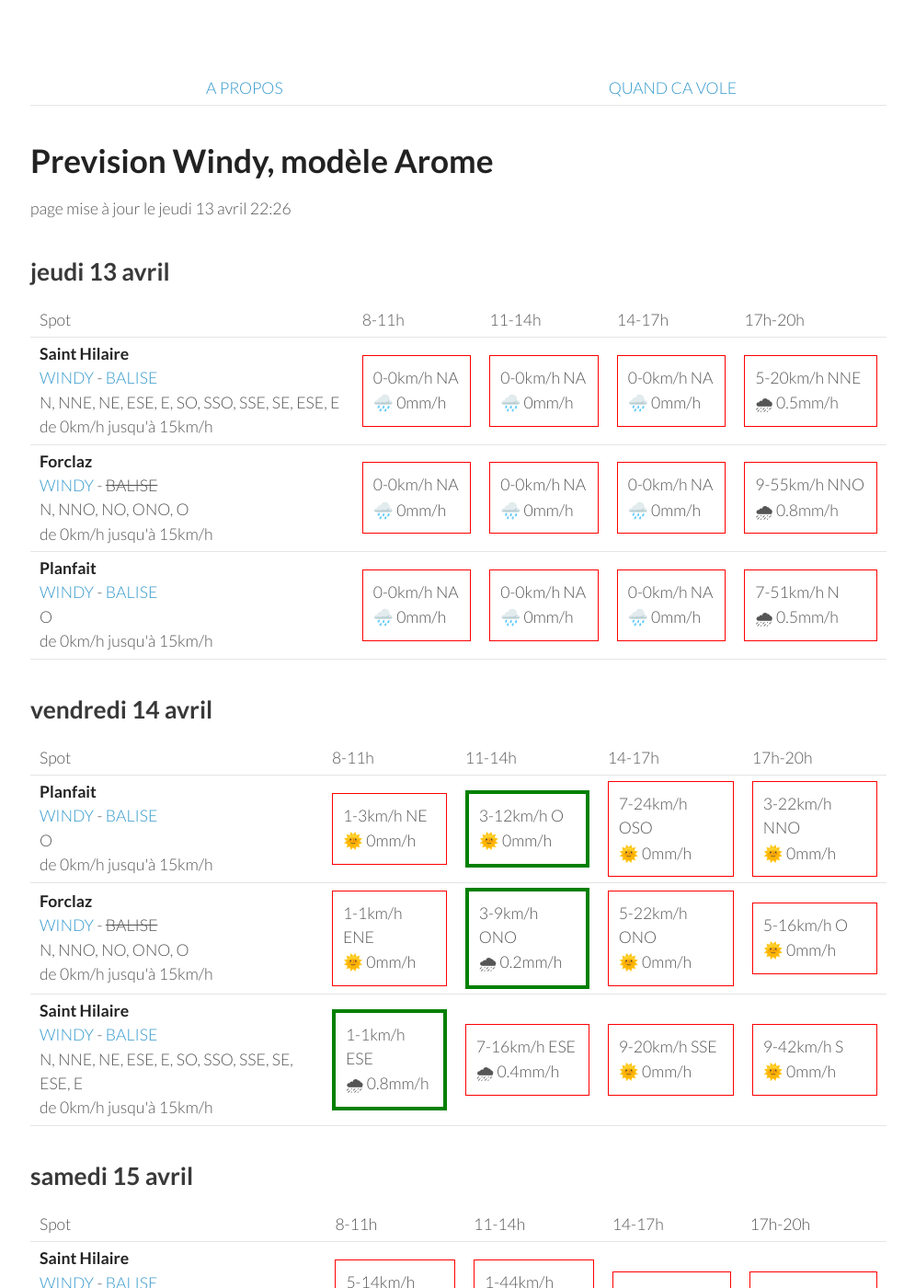
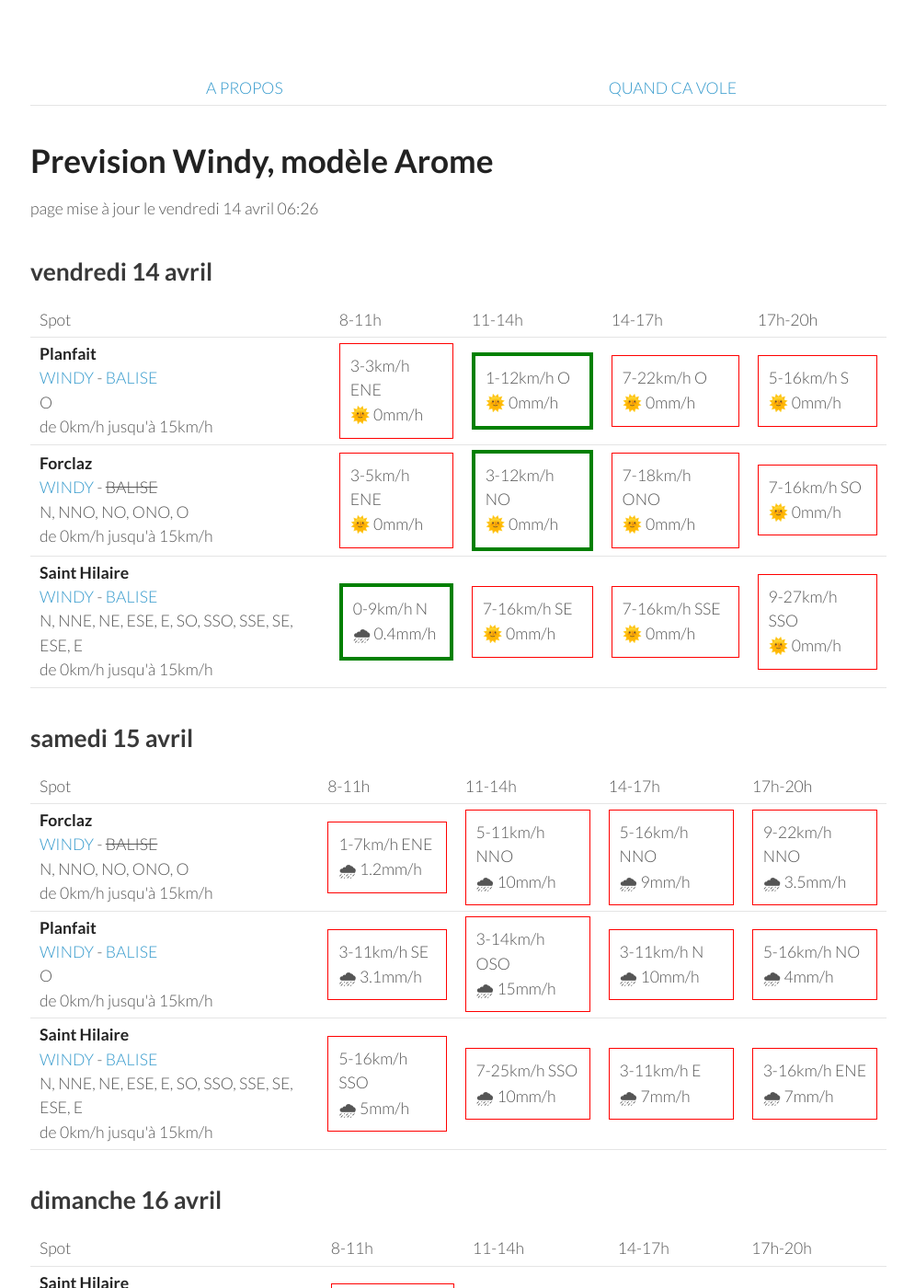
Before and after one commit to parapente-dans-le-nord/parapente-dans-le-nord.github.io, a Jekyll site: the page built from alpes_nord.markdown, in a window 1280 px wide and 1400 px high. Shown: the whole window at 92% size, without its empty margins (25-1020 px from the left). Built offline with Jekyll 4.4.1, drawn with Linux system fonts in a browser that asks for light colours; some of the changed text lies outside the part shown.

Commit message:
update index.markdown

```diff
--- a/alpes_nord.markdown
+++ b/alpes_nord.markdown
@@ -7,51 +7,8 @@ title:  "Tous les spots"
 {: .links}
 
 # Prevision Windy, modèle Arome
-page mise à jour le jeudi 13 avril 22:26
+page mise à jour le vendredi 14 avril 06:26
 
-## jeudi 13 avril
-
-{::nomarkdown}
-<table>
-  <tbody>
-    <tr>
-      <td>Spot</td>
-      <td>8-11h</td>
-      <td>11-14h</td>
-      <td>14-17h</td>
-      <td>17h-20h</td>
-    </tr>
-<tr>
-        <td><strong>Saint Hilaire</strong><br><a href="https://windy.com/45.307/5.888?45.087,5.889,9,m:eUFagkX">WINDY</a> - <span class=""><a href="http://www.balisemeteo.com/balise.php?idBalise=61">BALISE</a> </span><br> <span class="vent-favorable">N, NNE, NE, ESE, E, SO, SSO, SSE, SE, ESE, E</span><br><span class="force-vent">de 0km/h jusqu'à 15km/h</span> </td>
-
-            <td><div class="not-flyable"><p>0-0km/h NA</p><p>🌧️ 0mm/h</p></div></td>
-            <td><div class="not-flyable"><p>0-0km/h NA</p><p>🌧️ 0mm/h</p></div></td>
-            <td><div class="not-flyable"><p>0-0km/h NA</p><p>🌧️ 0mm/h</p></div></td>
-            <td><div class="not-flyable"><p>5-20km/h NNE</p><p>🌧 0.5mm/h</p></div></td>
-
-    </tr>
-<tr>
-        <td><strong>Forclaz</strong><br><a href="https://windy.com/45.814/6.247?45.375,6.246,8,m:eVwaglz">WINDY</a> - <span class="no-balise"> BALISE </span><br> <span class="vent-favorable">N, NNO, NO, ONO, O</span><br><span class="force-vent">de 0km/h jusqu'à 15km/h</span> </td>
-
-            <td><div class="not-flyable"><p>0-0km/h NA</p><p>🌧️ 0mm/h</p></div></td>
-            <td><div class="not-flyable"><p>0-0km/h NA</p><p>🌧️ 0mm/h</p></div></td>
-            <td><div class="not-flyable"><p>0-0km/h NA</p><p>🌧️ 0mm/h</p></div></td>
-            <td><div class="not-flyable"><p>9-55km/h NNO</p><p>🌧 0.8mm/h</p></div></td>
-
-    </tr>
-<tr>
-        <td><strong>Planfait</strong><br><a href="https://windy.com/45.853/6.223?45.415,6.223,8">WINDY</a> - <span class=""><a href="https://www.openwindmap.org/PP496">BALISE</a> </span><br> <span class="vent-favorable">O</span><br><span class="force-vent">de 0km/h jusqu'à 15km/h</span> </td>
-
-            <td><div class="not-flyable"><p>0-0km/h NA</p><p>🌧️ 0mm/h</p></div></td>
-            <td><div class="not-flyable"><p>0-0km/h NA</p><p>🌧️ 0mm/h</p></div></td>
-            <td><div class="not-flyable"><p>0-0km/h NA</p><p>🌧️ 0mm/h</p></div></td>
-            <td><div class="not-flyable"><p>7-51km/h N</p><p>🌧 0.5mm/h</p></div></td>
-
-    </tr>
-
-</tbody>
-</table>
-{:/}
 ## vendredi 14 avril
 
 {::nomarkdown}
@@ -67,30 +24,30 @@ page mise à jour le jeudi 13 avril 22:26
 <tr>
         <td><strong>Planfait</strong><br><a href="https://windy.com/45.853/6.223?45.415,6.223,8">WINDY</a> - <span class=""><a href="https://www.openwindmap.org/PP496">BALISE</a> </span><br> <span class="vent-favorable">O</span><br><span class="force-vent">de 0km/h jusqu'à 15km/h</span> </td>
 
-            <td><div class="not-flyable"><p>1-3km/h NE</p><p>🌞 0mm/h</p></div></td>
-            <td><div class="flyable"><p>3-12km/h O</p><p>🌞 0mm/h</p></div></td>
-            <td><div class="not-flyable"><p>7-24km/h OSO</p><p>🌞 0mm/h</p></div></td>
-            <td><div class="not-flyable"><p>3-22km/h NNO</p><p>🌞 0mm/h</p></div></td>
+            <td><div class="not-flyable"><p>3-3km/h ENE</p><p>🌞 0mm/h</p></div></td>
+            <td><div class="flyable"><p>1-12km/h O</p><p>🌞 0mm/h</p></div></td>
+            <td><div class="not-flyable"><p>7-22km/h O</p><p>🌞 0mm/h</p></div></td>
+            <td><div class="not-flyable"><p>5-16km/h S</p><p>🌞 0mm/h</p></div></td>
 
 
     </tr>
 <tr>
         <td><strong>Forclaz</strong><br><a href="https://windy.com/45.814/6.247?45.375,6.246,8,m:eVwaglz">WINDY</a> - <span class="no-balise"> BALISE </span><br> <span class="vent-favorable">N, NNO, NO, ONO, O</span><br><span class="force-vent">de 0km/h jusqu'à 15km/h</span> </td>
 
-            <td><div class="not-flyable"><p>1-1km/h ENE</p><p>🌞 0mm/h</p></div></td>
-            <td><div class="flyable"><p>3-9km/h ONO</p><p>🌧 0.2mm/h</p></div></td>
-            <td><div class="not-flyable"><p>5-22km/h ONO</p><p>🌞 0mm/h</p></div></td>
-            <td><div class="not-flyable"><p>5-16km/h O</p><p>🌞 0mm/h</p></div></td>
+            <td><div class="not-flyable"><p>3-5km/h ENE</p><p>🌞 0mm/h</p></div></td>
+            <td><div class="flyable"><p>3-12km/h NO</p><p>🌞 0mm/h</p></div></td>
+            <td><div class="not-flyable"><p>7-18km/h ONO</p><p>🌞 0mm/h</p></div></td>
+            <td><div class="not-flyable"><p>7-16km/h SO</p><p>🌞 0mm/h</p></div></td>
 
 
     </tr>
 <tr>
         <td><strong>Saint Hilaire</strong><br><a href="https://windy.com/45.307/5.888?45.087,5.889,9,m:eUFagkX">WINDY</a> - <span class=""><a href="http://www.balisemeteo.com/balise.php?idBalise=61">BALISE</a> </span><br> <span class="vent-favorable">N, NNE, NE, ESE, E, SO, SSO, SSE, SE, ESE, E</span><br><span class="force-vent">de 0km/h jusqu'à 15km/h</span> </td>
 
-            <td><div class="flyable"><p>1-1km/h ESE</p><p>🌧 0.8mm/h</p></div></td>
-            <td><div class="not-flyable"><p>7-16km/h ESE</p><p>🌧 0.4mm/h</p></div></td>
-            <td><div class="not-flyable"><p>9-20km/h SSE</p><p>🌞 0mm/h</p></div></td>
-            <td><div class="not-flyable"><p>9-42km/h S</p><p>🌞 0mm/h</p></div></td>
+            <td><div class="flyable"><p>0-9km/h N</p><p>🌧 0.4mm/h</p></div></td>
+            <td><div class="not-flyable"><p>7-16km/h SE</p><p>🌞 0mm/h</p></div></td>
+            <td><div class="not-flyable"><p>7-16km/h SSE</p><p>🌞 0mm/h</p></div></td>
+            <td><div class="not-flyable"><p>9-27km/h SSO</p><p>🌞 0mm/h</p></div></td>
 
 
     </tr>
@@ -111,32 +68,32 @@ page mise à jour le jeudi 13 avril 22:26
       <td>17h-20h</td>
     </tr>
 <tr>
-        <td><strong>Saint Hilaire</strong><br><a href="https://windy.com/45.307/5.888?45.087,5.889,9,m:eUFagkX">WINDY</a> - <span class=""><a href="http://www.balisemeteo.com/balise.php?idBalise=61">BALISE</a> </span><br> <span class="vent-favorable">N, NNE, NE, ESE, E, SO, SSO, SSE, SE, ESE, E</span><br><span class="force-vent">de 0km/h jusqu'à 15km/h</span> </td>
+        <td><strong>Forclaz</strong><br><a href="https://windy.com/45.814/6.247?45.375,6.246,8,m:eVwaglz">WINDY</a> - <span class="no-balise"> BALISE </span><br> <span class="vent-favorable">N, NNO, NO, ONO, O</span><br><span class="force-vent">de 0km/h jusqu'à 15km/h</span> </td>
 
-            <td><div class="not-flyable"><p>5-14km/h SSO</p><p>🌧 6mm/h</p></div></td>
-            <td><div class="not-flyable"><p>1-44km/h SSO</p><p>🌧 7mm/h</p></div></td>
-            <td><div class="not-flyable"><p>1-42km/h N</p><p>🌧 7mm/h</p></div></td>
-            <td><div class="not-flyable"><p>3-35km/h N</p><p>🌧 2.2mm/h</p></div></td>
+            <td><div class="not-flyable"><p>1-7km/h ENE</p><p>🌧 1.2mm/h</p></div></td>
+            <td><div class="not-flyable"><p>5-11km/h NNO</p><p>🌧 10mm/h</p></div></td>
+            <td><div class="not-flyable"><p>5-16km/h NNO</p><p>🌧 9mm/h</p></div></td>
+            <td><div class="not-flyable"><p>9-22km/h NNO</p><p>🌧 3.5mm/h</p></div></td>
 
 
     </tr>
 <tr>
         <td><strong>Planfait</strong><br><a href="https://windy.com/45.853/6.223?45.415,6.223,8">WINDY</a> - <span class=""><a href="https://www.openwindmap.org/PP496">BALISE</a> </span><br> <span class="vent-favorable">O</span><br><span class="force-vent">de 0km/h jusqu'à 15km/h</span> </td>
 
-            <td><div class="not-flyable"><p>3-11km/h SSE</p><p>🌧 3mm/h</p></div></td>
-            <td><div class="not-flyable"><p>5-31km/h SSO</p><p>🌧 4.1mm/h</p></div></td>
-            <td><div class="not-flyable"><p>3-29km/h SSO</p><p>🌧 9mm/h</p></div></td>
-            <td><div class="not-flyable"><p>5-27km/h ONO</p><p>🌧 2.6mm/h</p></div></td>
+            <td><div class="not-flyable"><p>3-11km/h SE</p><p>🌧 3.1mm/h</p></div></td>
+            <td><div class="not-flyable"><p>3-14km/h OSO</p><p>🌧 15mm/h</p></div></td>
+            <td><div class="not-flyable"><p>3-11km/h N</p><p>🌧 10mm/h</p></div></td>
+            <td><div class="not-flyable"><p>5-16km/h NO</p><p>🌧 4mm/h</p></div></td>
 
 
     </tr>
 <tr>
-        <td><strong>Forclaz</strong><br><a href="https://windy.com/45.814/6.247?45.375,6.246,8,m:eVwaglz">WINDY</a> - <span class="no-balise"> BALISE </span><br> <span class="vent-favorable">N, NNO, NO, ONO, O</span><br><span class="force-vent">de 0km/h jusqu'à 15km/h</span> </td>
+        <td><strong>Saint Hilaire</strong><br><a href="https://windy.com/45.307/5.888?45.087,5.889,9,m:eUFagkX">WINDY</a> - <span class=""><a href="http://www.balisemeteo.com/balise.php?idBalise=61">BALISE</a> </span><br> <span class="vent-favorable">N, NNE, NE, ESE, E, SO, SSO, SSE, SE, ESE, E</span><br><span class="force-vent">de 0km/h jusqu'à 15km/h</span> </td>
 
-            <td><div class="not-flyable"><p>5-9km/h ESE</p><p>🌧 1.7mm/h</p></div></td>
-            <td><div class="not-flyable"><p>3-27km/h SO</p><p>🌧 7mm/h</p></div></td>
-            <td><div class="not-flyable"><p>3-24km/h O</p><p>🌧 5mm/h</p></div></td>
-            <td><div class="not-flyable"><p>5-22km/h ONO</p><p>🌧 0.5mm/h</p></div></td>
+            <td><div class="not-flyable"><p>5-16km/h SSO</p><p>🌧 5mm/h</p></div></td>
+            <td><div class="not-flyable"><p>7-25km/h SSO</p><p>🌧 10mm/h</p></div></td>
+            <td><div class="not-flyable"><p>3-11km/h E</p><p>🌧 7mm/h</p></div></td>
+            <td><div class="not-flyable"><p>3-16km/h ENE</p><p>🌧 7mm/h</p></div></td>
 
 
     </tr>
@@ -159,30 +116,30 @@ page mise à jour le jeudi 13 avril 22:26
 <tr>
         <td><strong>Saint Hilaire</strong><br><a href="https://windy.com/45.307/5.888?45.087,5.889,9,m:eUFagkX">WINDY</a> - <span class=""><a href="http://www.balisemeteo.com/balise.php?idBalise=61">BALISE</a> </span><br> <span class="vent-favorable">N, NNE, NE, ESE, E, SO, SSO, SSE, SE, ESE, E</span><br><span class="force-vent">de 0km/h jusqu'à 15km/h</span> </td>
 
-            <td><div class="not-flyable"><p>3-46km/h NNE</p><p>🌞 0mm/h</p></div></td>
-            <td><div class="not-flyable"><p>7-42km/h NNE</p><p>🌧 0.3mm/h</p></div></td>
-            <td><div class="not-flyable"><p>7-46km/h N</p><p>🌧 0.5mm/h</p></div></td>
-            <td><div class="not-flyable"><p>7-46km/h NNE</p><p>🌧 0.6mm/h</p></div></td>
+            <td><div class="not-flyable"><p>3-42km/h NNE</p><p>🌧 0.3mm/h</p></div></td>
+            <td><div class="not-flyable"><p>3-38km/h N</p><p>🌧 0.6mm/h</p></div></td>
+            <td><div class="not-flyable"><p>5-40km/h N</p><p>🌧 0.4mm/h</p></div></td>
+            <td><div class="not-flyable"><p>7-50km/h N</p><p>🌧 0.3mm/h</p></div></td>
+
+
+    </tr>
+<tr>
+        <td><strong>Planfait</strong><br><a href="https://windy.com/45.853/6.223?45.415,6.223,8">WINDY</a> - <span class=""><a href="https://www.openwindmap.org/PP496">BALISE</a> </span><br> <span class="vent-favorable">O</span><br><span class="force-vent">de 0km/h jusqu'à 15km/h</span> </td>
+
+            <td><div class="not-flyable"><p>3-22km/h O</p><p>🌧 1.1mm/h</p></div></td>
+            <td><div class="not-flyable"><p>3-22km/h ONO</p><p>🌧 0.5mm/h</p></div></td>
+            <td><div class="not-flyable"><p>5-24km/h NO</p><p>🌧 1mm/h</p></div></td>
+            <td><div class="not-flyable"><p>7-31km/h N</p><p>🌧 0.3mm/h</p></div></td>
 
 
     </tr>
 <tr>
         <td><strong>Forclaz</strong><br><a href="https://windy.com/45.814/6.247?45.375,6.246,8,m:eVwaglz">WINDY</a> - <span class="no-balise"> BALISE </span><br> <span class="vent-favorable">N, NNO, NO, ONO, O</span><br><span class="force-vent">de 0km/h jusqu'à 15km/h</span> </td>
 
-            <td><div class="not-flyable"><p>3-24km/h O</p><p>🌧 0.7mm/h</p></div></td>
-            <td><div class="not-flyable"><p>5-25km/h NO</p><p>🌧 0.5mm/h</p></div></td>
-            <td><div class="not-flyable"><p>5-25km/h NO</p><p>🌧 0.3mm/h</p></div></td>
-            <td><div class="not-flyable"><p>7-31km/h NNO</p><p>🌧 0.9mm/h</p></div></td>
-
-
-    </tr>
-<tr>
-        <td><strong>Planfait</strong><br><a href="https://windy.com/45.853/6.223?45.415,6.223,8">WINDY</a> - <span class=""><a href="https://www.openwindmap.org/PP496">BALISE</a> </span><br> <span class="vent-favorable">O</span><br><span class="force-vent">de 0km/h jusqu'à 15km/h</span> </td>
-
-            <td><div class="not-flyable"><p>3-22km/h NO</p><p>🌧 1.2mm/h</p></div></td>
-            <td><div class="not-flyable"><p>7-27km/h NNO</p><p>🌧 0.3mm/h</p></div></td>
-            <td><div class="not-flyable"><p>9-35km/h N</p><p>🌧 0.3mm/h</p></div></td>
-            <td><div class="not-flyable"><p>11-42km/h N</p><p>🌧 0.5mm/h</p></div></td>
+            <td><div class="not-flyable"><p>3-22km/h O</p><p>🌧 1.2mm/h</p></div></td>
+            <td><div class="not-flyable"><p>3-22km/h ONO</p><p>🌧 0.5mm/h</p></div></td>
+            <td><div class="not-flyable"><p>5-24km/h NO</p><p>🌧 1mm/h</p></div></td>
+            <td><div class="not-flyable"><p>7-29km/h NNO</p><p>🌧 0.3mm/h</p></div></td>
 
 
     </tr>
@@ -205,7 +162,7 @@ page mise à jour le jeudi 13 avril 22:26
 <tr>
         <td><strong>Saint Hilaire</strong><br><a href="https://windy.com/45.307/5.888?45.087,5.889,9,m:eUFagkX">WINDY</a> - <span class=""><a href="http://www.balisemeteo.com/balise.php?idBalise=61">BALISE</a> </span><br> <span class="vent-favorable">N, NNE, NE, ESE, E, SO, SSO, SSE, SE, ESE, E</span><br><span class="force-vent">de 0km/h jusqu'à 15km/h</span> </td>
 
-            <td><div class="not-flyable"><p>1-12km/h ENE</p><p>🌞 0mm/h</p></div></td>
+            <td><div class="not-flyable"><p>1-20km/h NNE</p><p>🌞 0mm/h</p></div></td>
             <td><div class="not-flyable"><p>3-22km/h N</p><p>🌞 0mm/h</p></div></td>
             <td><div class="not-flyable"><p>7-37km/h N</p><p>🌞 0mm/h</p></div></td>
             <td><div class="not-flyable"><p>7-37km/h N</p><p>🌞 0mm/h</p></div></td>
@@ -213,22 +170,22 @@ page mise à jour le jeudi 13 avril 22:26
 
     </tr>
 <tr>
-        <td><strong>Forclaz</strong><br><a href="https://windy.com/45.814/6.247?45.375,6.246,8,m:eVwaglz">WINDY</a> - <span class="no-balise"> BALISE </span><br> <span class="vent-favorable">N, NNO, NO, ONO, O</span><br><span class="force-vent">de 0km/h jusqu'à 15km/h</span> </td>
+        <td><strong>Planfait</strong><br><a href="https://windy.com/45.853/6.223?45.415,6.223,8">WINDY</a> - <span class=""><a href="https://www.openwindmap.org/PP496">BALISE</a> </span><br> <span class="vent-favorable">O</span><br><span class="force-vent">de 0km/h jusqu'à 15km/h</span> </td>
 
             <td><div class="not-flyable"><p>3-14km/h ESE</p><p>🌞 0mm/h</p></div></td>
-            <td><div class="not-flyable"><p>3-18km/h O</p><p>🌞 0mm/h</p></div></td>
-            <td><div class="not-flyable"><p>7-29km/h NO</p><p>🌞 0mm/h</p></div></td>
-            <td><div class="not-flyable"><p>7-37km/h NO</p><p>🌞 0mm/h</p></div></td>
+            <td><div class="not-flyable"><p>5-20km/h NO</p><p>🌞 0mm/h</p></div></td>
+            <td><div class="not-flyable"><p>7-29km/h NNO</p><p>🌞 0mm/h</p></div></td>
+            <td><div class="not-flyable"><p>9-38km/h NNO</p><p>🌞 0mm/h</p></div></td>
 
 
     </tr>
 <tr>
-        <td><strong>Planfait</strong><br><a href="https://windy.com/45.853/6.223?45.415,6.223,8">WINDY</a> - <span class=""><a href="https://www.openwindmap.org/PP496">BALISE</a> </span><br> <span class="vent-favorable">O</span><br><span class="force-vent">de 0km/h jusqu'à 15km/h</span> </td>
+        <td><strong>Forclaz</strong><br><a href="https://windy.com/45.814/6.247?45.375,6.246,8,m:eVwaglz">WINDY</a> - <span class="no-balise"> BALISE </span><br> <span class="vent-favorable">N, NNO, NO, ONO, O</span><br><span class="force-vent">de 0km/h jusqu'à 15km/h</span> </td>
 
-            <td><div class="not-flyable"><p>1-16km/h NNO</p><p>🌞 0mm/h</p></div></td>
-            <td><div class="not-flyable"><p>3-18km/h NNO</p><p>🌞 0mm/h</p></div></td>
-            <td><div class="not-flyable"><p>7-27km/h NNO</p><p>🌞 0mm/h</p></div></td>
-            <td><div class="not-flyable"><p>9-35km/h NNO</p><p>🌞 0mm/h</p></div></td>
+            <td><div class="not-flyable"><p>3-14km/h ESE</p><p>🌞 0mm/h</p></div></td>
+            <td><div class="not-flyable"><p>3-20km/h ONO</p><p>🌞 0mm/h</p></div></td>
+            <td><div class="not-flyable"><p>7-29km/h NO</p><p>🌞 0mm/h</p></div></td>
+            <td><div class="not-flyable"><p>7-37km/h NO</p><p>🌞 0mm/h</p></div></td>
 
 
     </tr>
@@ -261,10 +218,10 @@ page mise à jour le jeudi 13 avril 22:26
 <tr>
         <td><strong>Planfait</strong><br><a href="https://windy.com/45.853/6.223?45.415,6.223,8">WINDY</a> - <span class=""><a href="https://www.openwindmap.org/PP496">BALISE</a> </span><br> <span class="vent-favorable">O</span><br><span class="force-vent">de 0km/h jusqu'à 15km/h</span> </td>
 
-            <td><div class="not-flyable"><p>3-14km/h E</p><p>🌞 0mm/h</p></div></td>
-            <td><div class="not-flyable"><p>3-18km/h ONO</p><p>🌞 0mm/h</p></div></td>
-            <td><div class="not-flyable"><p>5-29km/h NO</p><p>🌞 0mm/h</p></div></td>
-            <td><div class="not-flyable"><p>1-31km/h O</p><p>🌧 0.6mm/h</p></div></td>
+            <td><div class="not-flyable"><p>3-14km/h ESE</p><p>🌞 0mm/h</p></div></td>
+            <td><div class="not-flyable"><p>3-18km/h ONO</p><p>🌧 0.2mm/h</p></div></td>
+            <td><div class="not-flyable"><p>7-29km/h ONO</p><p>🌞 0mm/h</p></div></td>
+            <td><div class="not-flyable"><p>1-29km/h N</p><p>🌧 1.5mm/h</p></div></td>
 
 
     </tr>
```
